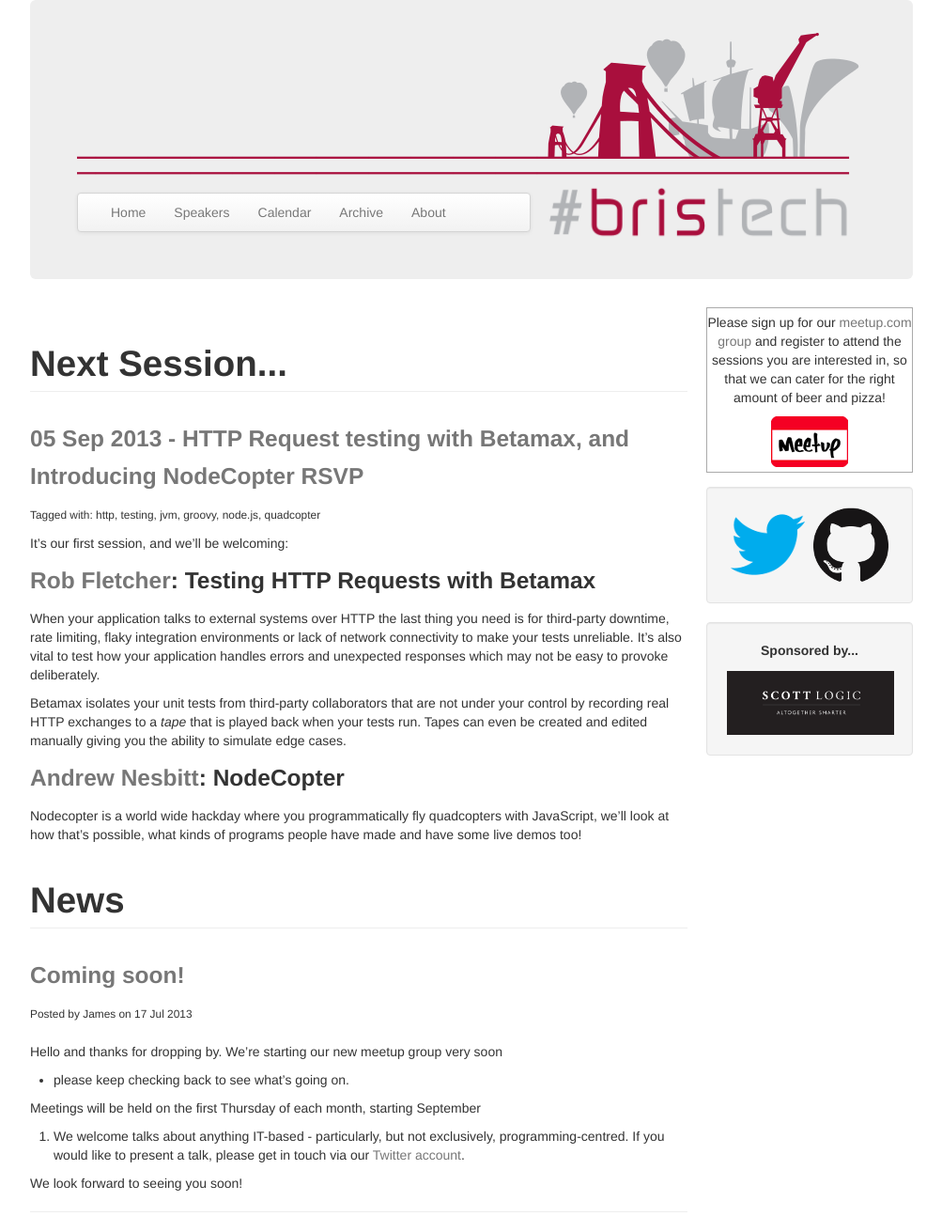
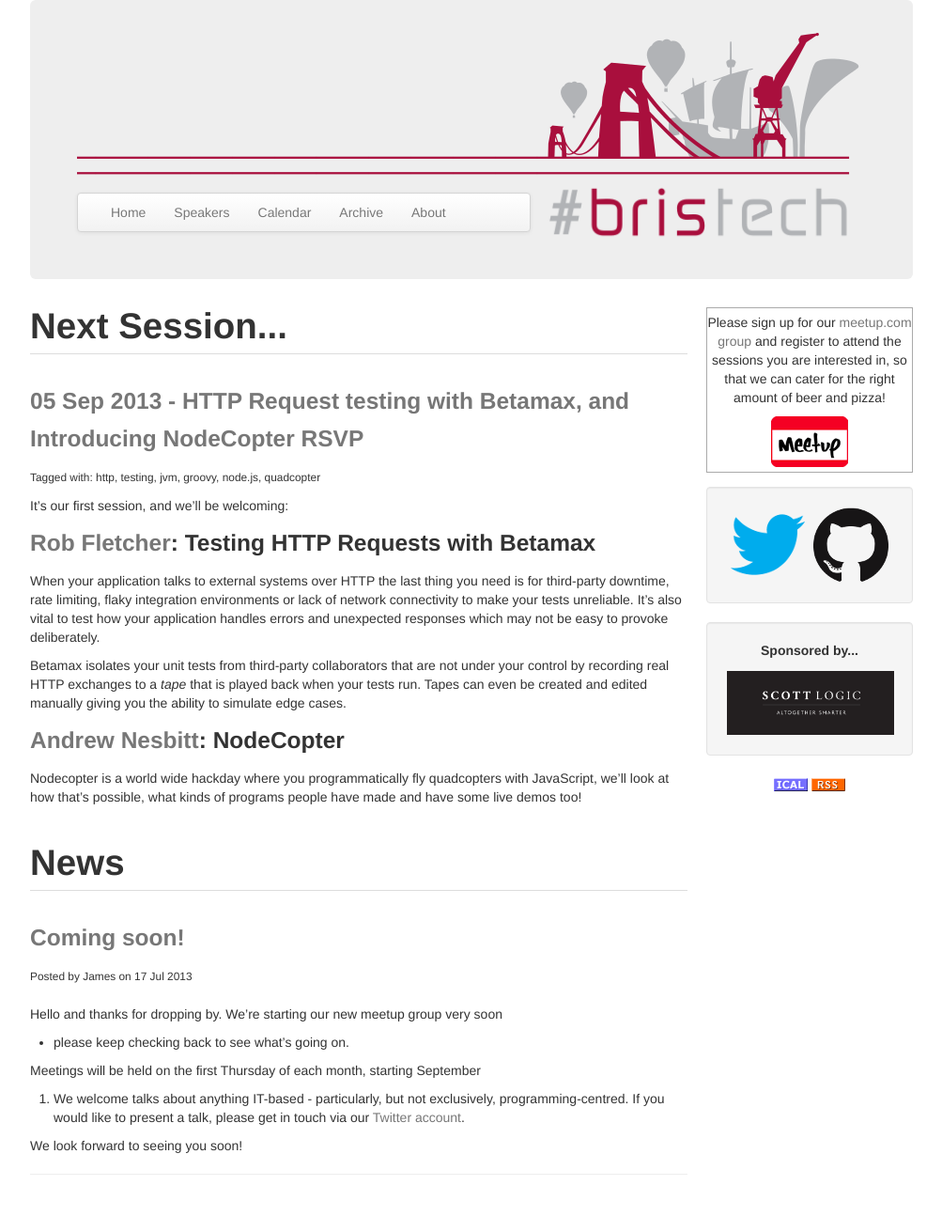
Before and after one commit to bris-tech/bris-tech.github.io, a Jekyll site: the page built from index.html, in a window 1280 px wide. Shown: the whole page at 94% size, without its empty margins (138-1141 px from the left). Built offline with Jekyll 4.4.1, drawn with Linux system fonts in a browser that asks for light colours; after the commit the page ends 1271 px from its top, so only the background shows below that.

Commit message:
iCal and RSS links. Images came from wikimedia commons and Eclipse foundation

```diff
--- a/_layouts/default.html
+++ b/_layouts/default.html
@@ -7,7 +7,7 @@
     <link rel="stylesheet" href="/bootstrap/css/bootstrap.min.css">
     <link rel="stylesheet" href="/css/main.css">
     <link rel="stylesheet" type="text/css" href="/css/ical-calendar.css" />
-
+    <link rel="alternate" type="application/rss+xml" title="RSS" href="/rss.xml" />
   </head>
   <body>
 
@@ -61,11 +61,11 @@
             <a href="http://www.meetup.com/bristech"><img src="/img/meetup.png"></a>
 	    <div id="ical-calendar" class="text-left"></div>
           </div>
-	  <div class="well text-center">
+      	  <div class="well text-center">
             <a href="http://twitter.com/bristechmeetup"><img src="/img/twitter.png" title="@bristechmeetup"></a>
             <a href="http://github.com/bris-tech"><img src="/img/github.png" title="Check us out on GitHub"></a>
           </div>
-	  <div class="well text-center">
+	        <div class="well text-center">
             <p><strong>Sponsored by...</strong></p>
             <div id="myCarousel" class="carousel slide">
               <div class="carousel-inner">
@@ -73,6 +73,10 @@
               </div>
             </div>
           </div>
+          <p class="text-center">
+            <a href="/calendar/bristech.ics" title="iCalendar"><img src="/img/ical.gif"></a>
+            <a href="/rss.xml" title="RSS Feed"><img src="/img/rss.png"></a>
+          </p>
         </div>
 
       </div>
--- a/css/main.css
+++ b/css/main.css
@@ -45,6 +45,7 @@
 
 h1.page-header {
   margin-top: 40px;
+  border-bottom: 1px solid #ddd;
 }
 
 .carousel {
@@ -62,3 +63,7 @@
 a:focus, a:hover {
   color: #A90F3D;
 }
+
+h1:first-child {
+  margin-top: 0px;
+}
```
Also changed, not shown: img/ical.gif (added), img/rss.png (added).
